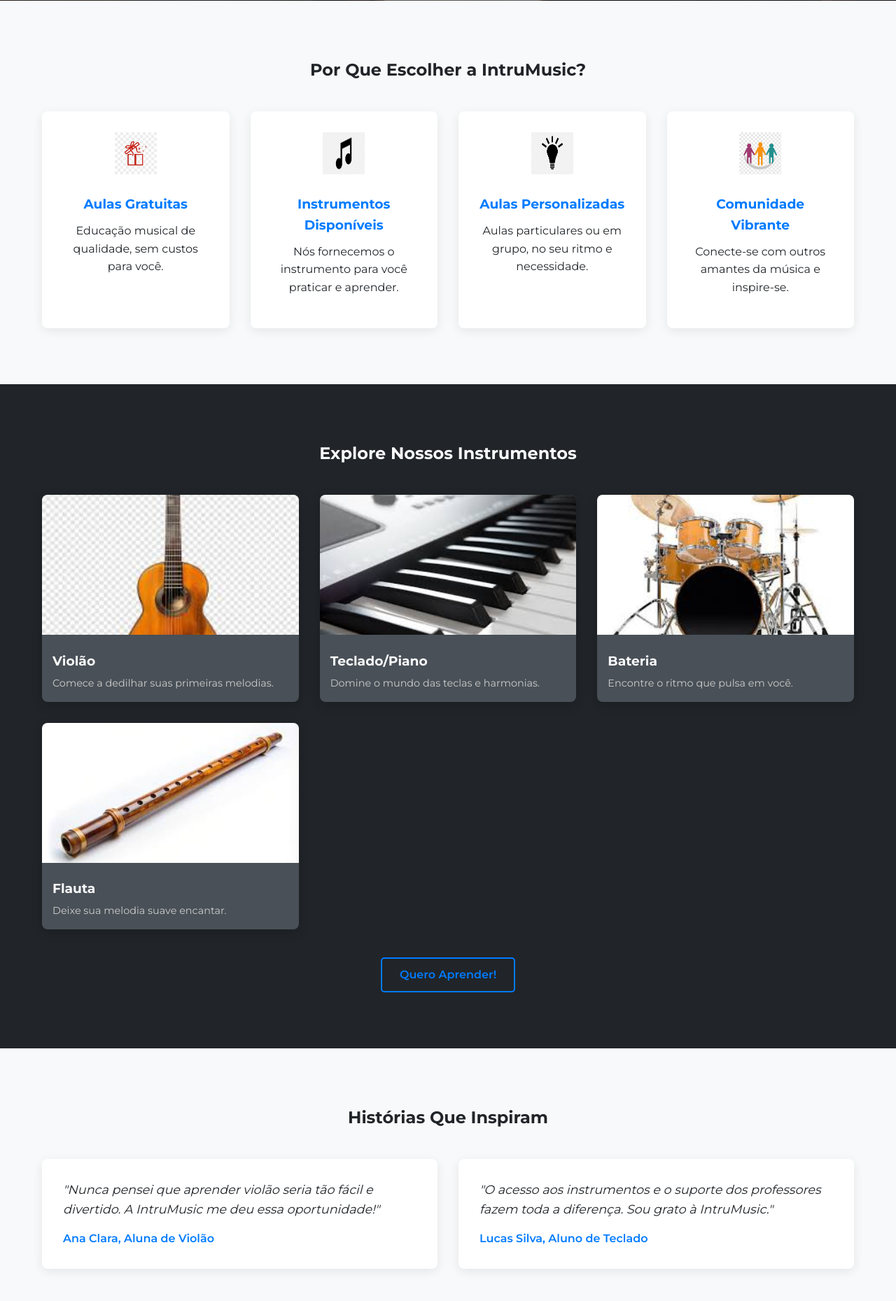
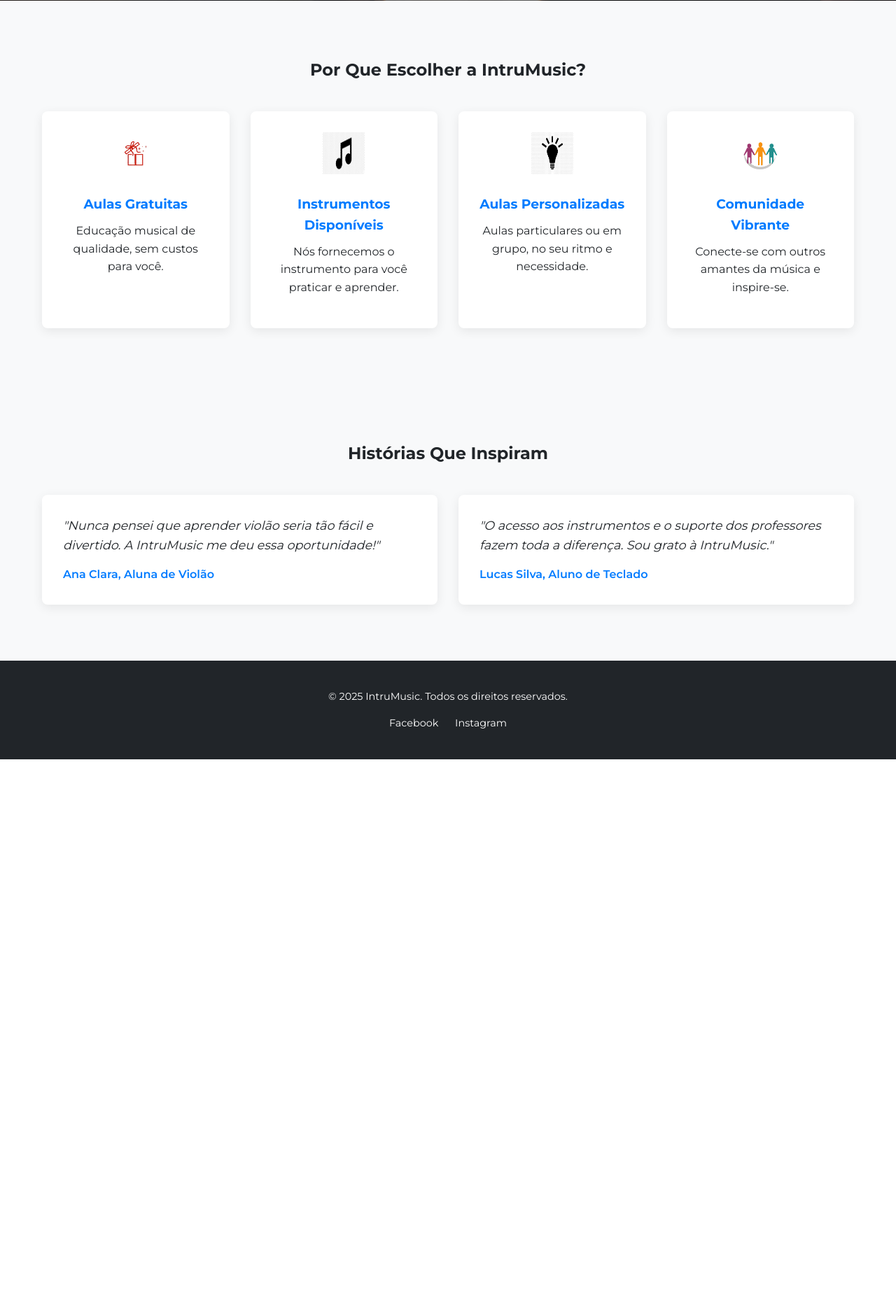
Before and after one commit to henriquevieiraneto/instrumusic, a PHP site: page / in a window 1280 px wide. Shown: the part 799-2658 px from the top of the page at 70% size. After the commit the page ends 1884 px from the top, so only its background shows below. Run offline with PHP 8.4, Linux system fonts and the light colour scheme.

Commit message:
feat: já esqueci o que botei de novo

```diff
--- a/backend/server.js
+++ b/backend/server.js
@@ -1,6 +1,6 @@
 // server.js
 const express = require('express'); // Importa o Express.js
-const app = express(); // Cria uma instância do aplicativo Express
+const app = express(); // Cria uma  ância do aplicativo Express
 const PORT = process.env.PORT || 3000; // Define a porta do servidor, usando a variável de ambiente ou 3000 por padrão
 
 // Middleware para parsear JSON no corpo das requisições (importante para receber dados do frontend)
--- a/css/styles.css
+++ b/css/styles.css
@@ -643,6 +643,11 @@ footer .social-links a:hover {
     margin-top: 40px;
 }
 
+.guitarra{
+    margin-bottom: 100px
+}
+
+
 /* Responsividade Básica */
 @media (max-width: 768px) {
     .navbar {
--- a/index.html
+++ b/index.html
@@ -16,7 +16,7 @@
             <div class="logo">IntruMusic</div>
             <ul class="nav-links">
                 <li><a href="#about">Sobre</a></li>
-                <li><a href="#instruments">Instrumentos</a></li>
+                <li><a href="instrumentos.html">Instrumentos</a></li>
                 <li><a href="#testimonials">Depoimentos</a></li>
                 <li><a href="entry.html" class="btn btn-primary">Login / Cadastro</a></li>
             </ul>
@@ -34,22 +34,22 @@
                 <h2>Por Que Escolher a IntruMusic?</h2>
                 <div class="feature-grid">
                     <div class="feature-item">
-                        <img src="images/icon-free.png" alt="Aulas Gratuitas">
+                        <img src="images/icon-free.jpg" alt="Aulas Gratuitas">
                         <h3>Aulas Gratuitas</h3>
                         <p>Educação musical de qualidade, sem custos para você.</p>
                     </div>
                     <div class="feature-item">
-                        <img src="images/icon-instrument.png" alt="Instrumentos Disponíveis">
+                        <img src="images/icon-instrument.jpg" alt="Instrumentos Disponíveis">
                         <h3>Instrumentos Disponíveis</h3>
                         <p>Nós fornecemos o instrumento para você praticar e aprender.</p>
                     </div>
                     <div class="feature-item">
-                        <img src="images/icon-private.png" alt="Aulas Personalizadas">
+                        <img src="images/icon-private.jpg" alt="Aulas Personalizadas">
                         <h3>Aulas Personalizadas</h3>
                         <p>Aulas particulares ou em grupo, no seu ritmo e necessidade.</p>
                     </div>
                     <div class="feature-item">
-                        <img src="images/icon-community.png" alt="Comunidade Vibrante">
+                        <img src="images/icon-community.jpg" alt="Comunidade Vibrante">
                         <h3>Comunidade Vibrante</h3>
                         <p>Conecte-se com outros amantes da música e inspire-se.</p>
                     </div>
@@ -57,36 +57,7 @@
             </div>
         </section>
 
-        <section id="instruments" class="section-padded section-dark">
-            <div class="container">
-                <h2>Explore Nossos Instrumentos</h2>
-                <div class="instrument-grid">
-                    <div class="instrument-card">
-                        <img src="images/guitar.jpg" alt="Violão">
-                        <h3>Violão</h3>
-                        <p>Comece a dedilhar suas primeiras melodias.</p>
-                    </div>
-                    <div class="instrument-card">
-                        <img src="images/piano.jpg" alt="Teclado/Piano">
-                        <h3>Teclado/Piano</h3>
-                        <p>Domine o mundo das teclas e harmonias.</p>
-                    </div>
-                    <div class="instrument-card">
-                        <img src="images/drums.jpg" alt="Bateria">
-                        <h3>Bateria</h3>
-                        <p>Encontre o ritmo que pulsa em você.</p>
-                    </div>
-                    <div class="instrument-card">
-                        <img src="images/flute.jpg" alt="Flauta">
-                        <h3>Flauta</h3>
-                        <p>Deixe sua melodia suave encantar.</p>
-                    </div>
-                </div>
-                <div class="text-center mt-4">
-                    <a href="entry.html" class="btn btn-secondary">Quero Aprender!</a>
-                </div>
-            </div>
-        </section>
+
 
         <section id="testimonials" class="section-padded">
             <div class="container">
--- a/instrumentos.html
+++ b/instrumentos.html
@@ -4,7 +4,7 @@
   <meta charset="UTF-8" />
   <title>Instrumentos - IntruMusic</title>
   <meta name="viewport" content="width=device-width, initial-scale=1" />
-  <link rel="stylesheet" href="css/style.css" />
+  <link rel="stylesheet" href="css/styles.css" />
   <link href="https://cdn.jsdelivr.net/npm/bootstrap@5.3.2/dist/css/bootstrap.min.css" rel="stylesheet" />
 </head>
 <body>
@@ -26,8 +26,8 @@
         <div class="col-md-4">
           <a href="guitarra.html" class="instrument-link text-decoration-none text-dark">
             <div class="card h-100 shadow-sm transition">
-              <img src="img/img-guitarra.png" class="card-img-top" alt="Guitarra" />
-              <div class="card-body text-center">
+              <img src="img/guitarra-rocker_30ff.png" class="card-img-top guitarra" alt="Guitarra" />
+              <div class="card-body text-center ">
                 <h5 class="card-title">Guitarra</h5>
                 <p class="card-text">Domine os riffs com estilo!</p>
               </div>
```
Also changed, not shown: images/icon-community.jpg (added), images/icon-community.png (deleted), images/icon-free.jpg (added), images/icon-free.png (deleted), images/icon-instrument.jpg (added), images/icon-instrument.png (deleted), images/icon-private.jpg (added), images/icon-private.png (deleted), img/guitarra-rocker_30ff.png (added).
